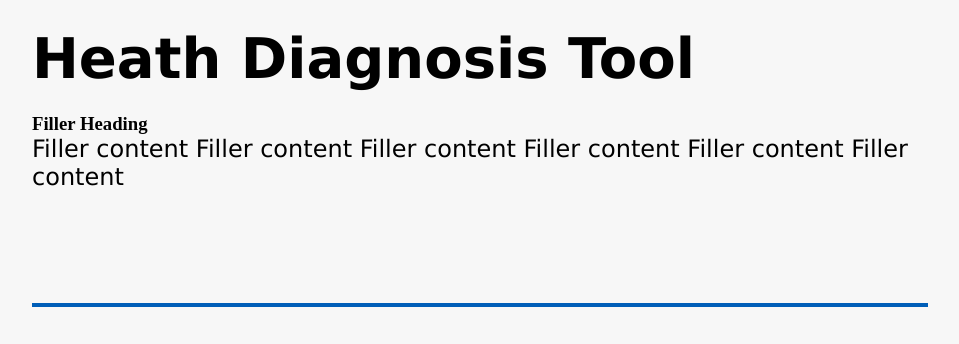
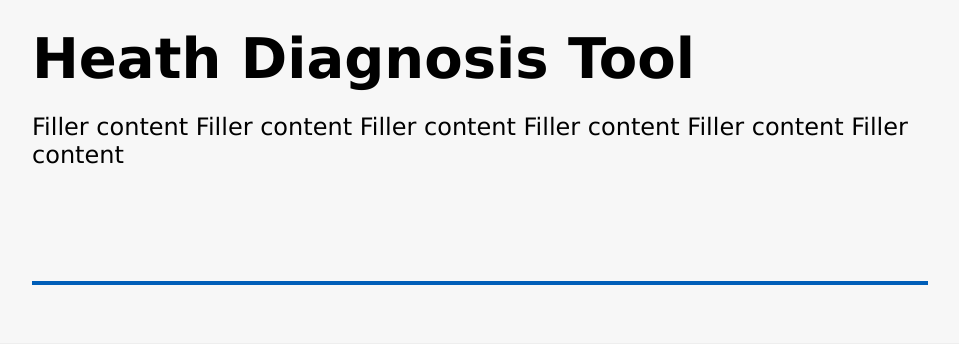
Before and after one commit to Hughjmillard/SynopticProjectG2, a Node server app: page / in a window 1280 px wide. Shown: the part 80-424 px from the top of the page, without its empty margins (160-1119 px from the left). Run offline with Node 20, Linux system fonts and the light colour scheme; some libraries are stand-ins or nearby versions.

Commit message:
yababaabababa

```diff
--- a/Frontend/views/index.ejs
+++ b/Frontend/views/index.ejs
@@ -32,7 +32,6 @@
     <main>
         <section class="text">
             <h1><%=heading%></h1>
-            <h3 class="homeBoxH2">Filler Heading</h3>
             <p>
                 Filler content Filler content Filler content Filler content Filler content Filler content
             </p>
```
